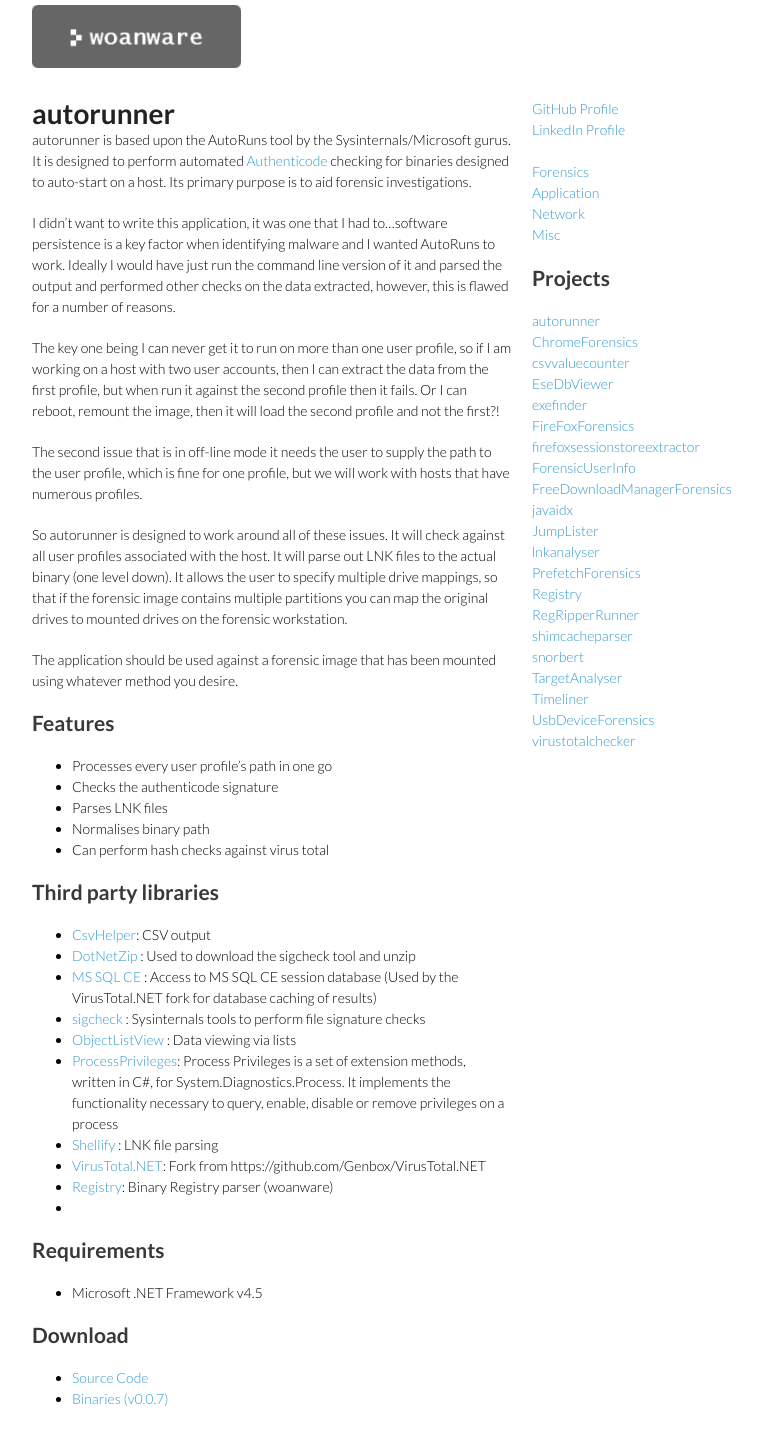
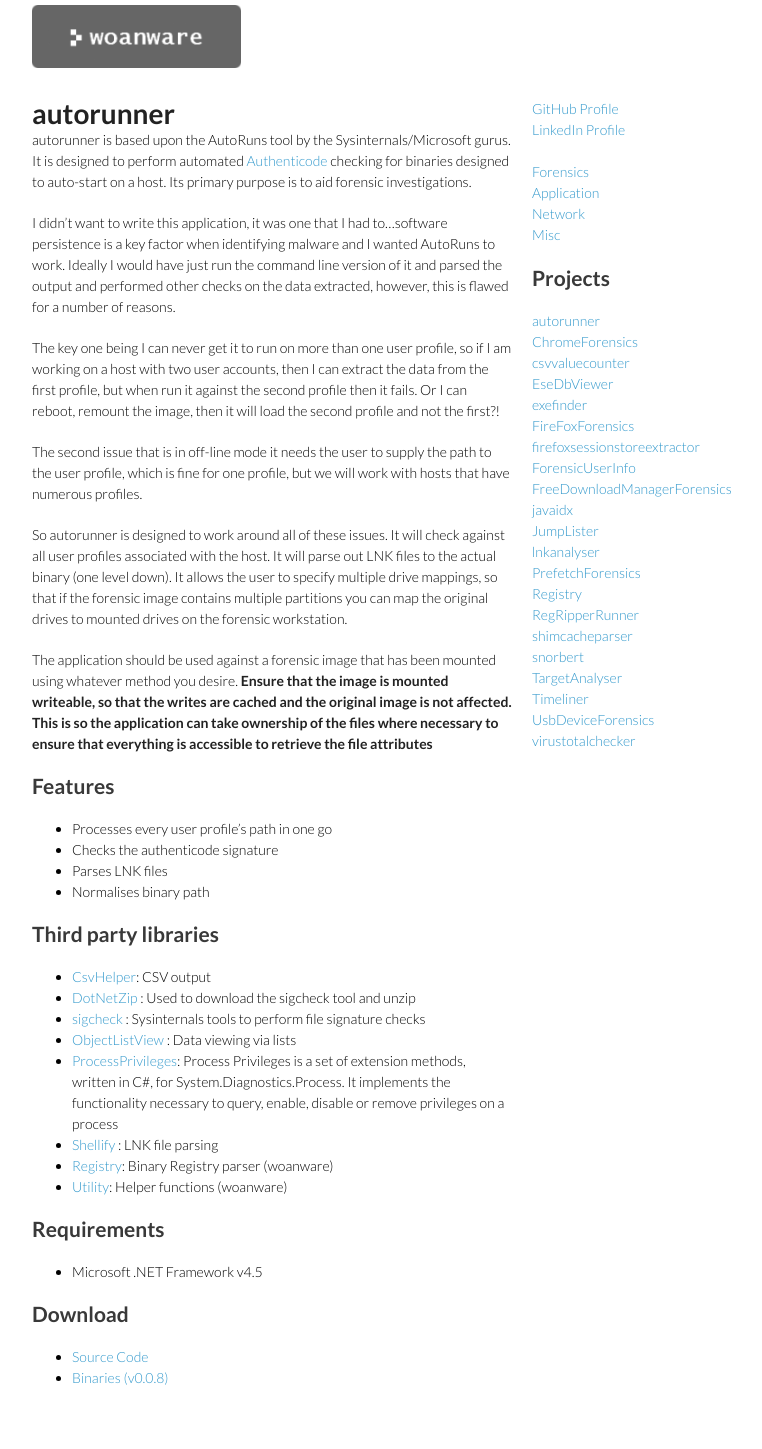
Before and after one commit to woanware/woanware.github.io, a Jekyll site: the page built from forensics/autorunner.md, in a window 1280 px wide. Shown: the whole page, without its empty margins (243-1005 px from the left). Built offline with Jekyll 4.4.1, drawn with Linux system fonts in a browser that asks for light colours; after the commit the page ends 1428 px from its top, so only the background shows below that.

Commit message:
- Update

```diff
--- a/forensics/autorunner.md
+++ b/forensics/autorunner.md
@@ -16,7 +16,7 @@
 
 So autorunner is designed to work around all of these issues. It will check against all user profiles associated with the host. It will parse out LNK files to the actual binary (one level down). It allows the user to specify multiple drive mappings, so that if the forensic image contains multiple partitions you can map the original drives to mounted drives on the forensic workstation.
 
-The application should be used against a forensic image that has been mounted using whatever method you desire.
+The application should be used against a forensic image that has been mounted using whatever method you desire. **Ensure that the image is mounted writeable, so that the writes are cached and the original image is not affected. This is so the application can take ownership of the files where necessary to ensure that everything is accessible to retrieve the file attributes**
 
 ## Features ##
 
@@ -24,20 +24,17 @@
 - Checks the authenticode signature
 - Parses LNK files
 - Normalises binary path
-- Can perform hash checks against virus total
 
 ## Third party libraries ##
 
 - [CsvHelper](https://github.com/JoshClose/CsvHelper): CSV output
 - [DotNetZip](http://dotnetzip.codeplex.com/) : Used to download the sigcheck tool and unzip
-- [MS SQL CE](http://www.microsoft.com/en-us/download/details.aspx?id=30709) : Access to MS SQL CE session database (Used by the VirusTotal.NET fork for database caching of results)
 - [sigcheck](http://technet.microsoft.com/en-gb/sysinternals/bb897441.aspx) : Sysinternals tools to perform file signature checks
 - [ObjectListView](http://objectlistview.sourceforge.net/cs/index.html) : Data viewing via lists
 - [ProcessPrivileges](http://processprivileges.codeplex.com/): Process Privileges is a set of extension methods, written in C#, for System.Diagnostics.Process. It implements the functionality necessary to query, enable, disable or remove privileges on a process
 - [Shellify](http://sourceforge.net/projects/shellify/) : LNK file parsing
-- [VirusTotal.NET](https://github.com/woanware/VirusTotal.NET): Fork from https://github.com/Genbox/VirusTotal.NET
 - [Registry](https://github.com/woanware/Registry): Binary Registry parser (woanware)
-- [Utility]: Binary Registry parser (woanware)
+- [Utility](http://www.woanware.co.uk): Helper functions (woanware)
 
 ## Requirements ##
 
@@ -46,4 +43,4 @@
 ## Download ##
 
 - [Source Code](https://github.com/woanware/autorunner)
-- [Binaries (v0.0.7)](/downloads/autorunner.v0.0.7.zip)
+- [Binaries (v0.0.8)](/downloads/autorunner.v0.0.8.zip)
```
Also changed, not shown: 1 other file.
